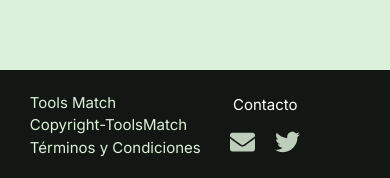
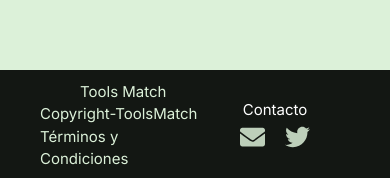
Before and after one commit to Jefersonsteven/tools-match, a Next.js app: page / in a window 390 px wide. Shown: the part 985-1163 px from the top of the page. Built offline with nearby package versions, Linux system fonts and the light colour scheme.

Commit message:
responsive cards of home

```diff
--- a/src/components/footer/Footer.module.css
+++ b/src/components/footer/Footer.module.css
@@ -77,7 +77,9 @@
     }
 }
 @media screen and (max-width: 900px){
-
+    .footer{
+        justify-content: space-between;
+    }
     .footerInfo{
         display: flex;
         font-size: 1.5rem;
@@ -85,11 +87,11 @@
     .contactTitle{
         font-size: 1.5rem;
     }
-    .footerRights, .footerTerms, .footerLogo{
-        margin-left: 20px;
-    }
 }
 @media  (min-width: 320px) and (max-width: 800px){
+    .footer{
+        justify-content: space-between;
+    }
     .footerRights{
         padding: 0;
     }
@@ -97,14 +99,16 @@
         display: flex;
         flex-direction: column;
         align-items: center;
+        margin-left: 20px;
     }
 
     .contactMail, .contactTwitter{
         height: 30px;
         width: 25px;
-        margin-top: 10px;
+
     }
     .footerInfo{
         display: inline-block;
+
     }
 }
```
Also changed, not shown: src/components/Cards/Card.module.css (+20 -0 lines), src/components/Cards/Cards.module.css (+9 -0 lines).
